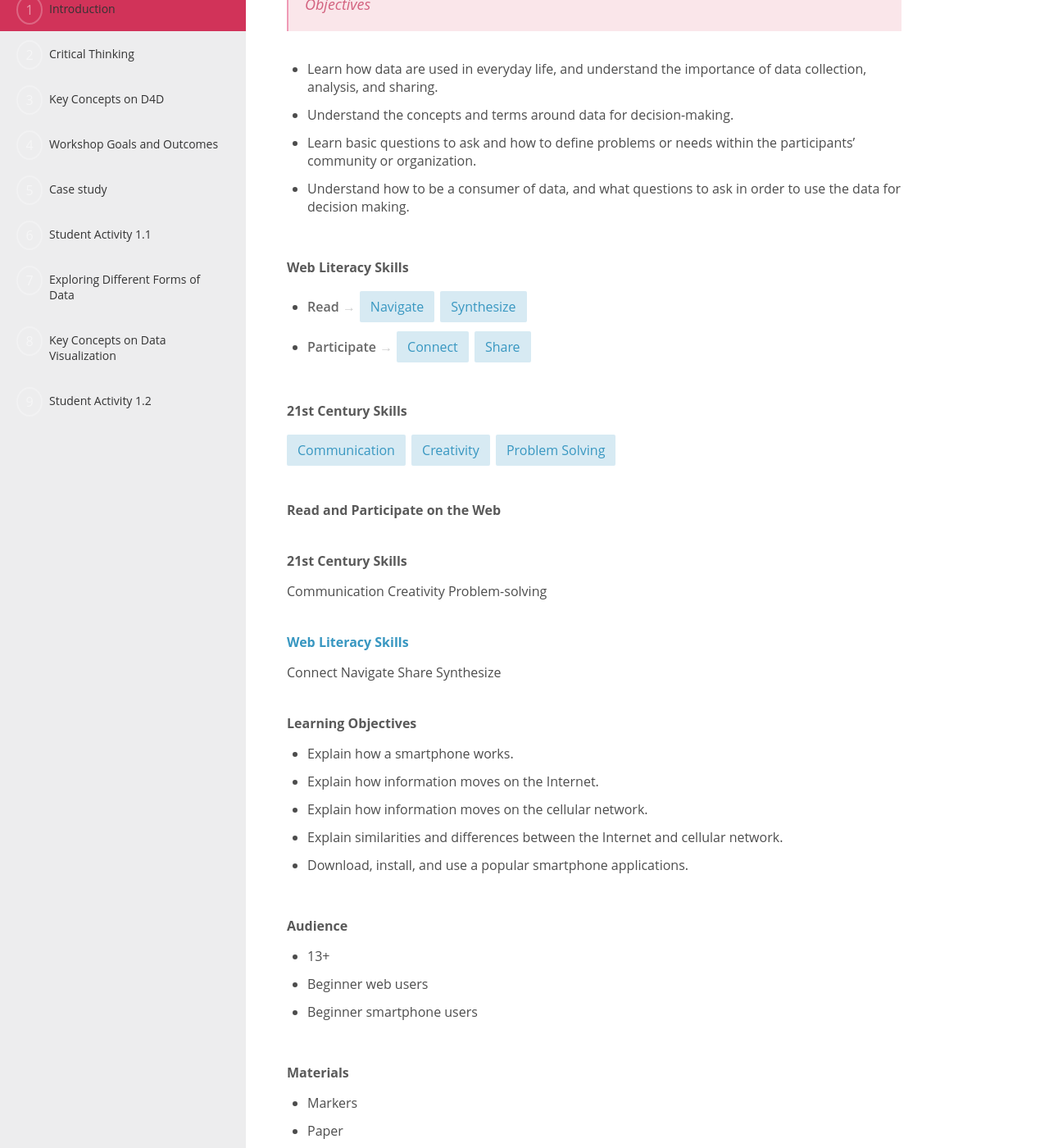
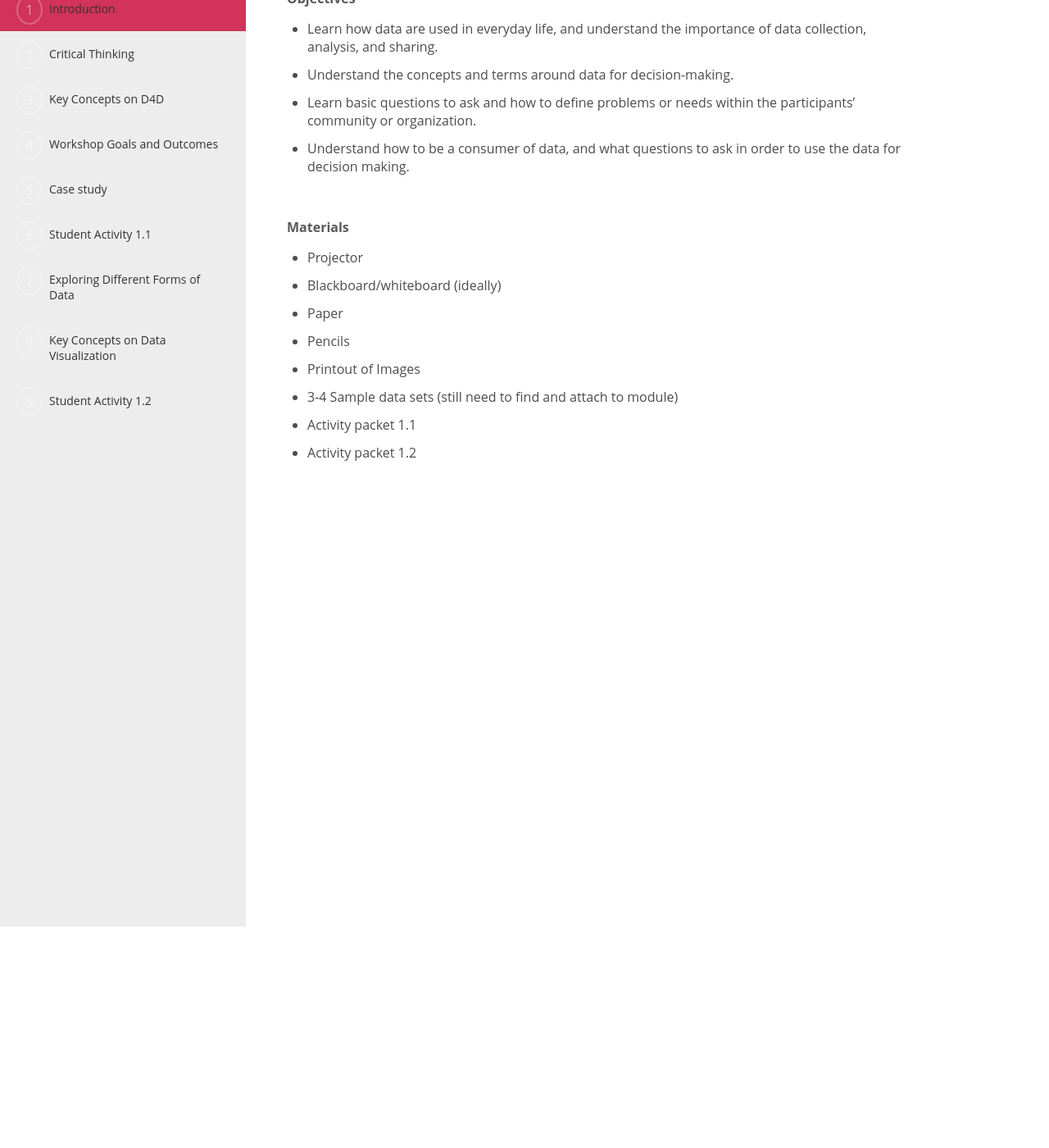
Before and after one commit to tascha/D4DM, a Jekyll site: the page module-one.html, which Jekyll copies as it is, in a window 1280 px wide and 1400 px high, scrolled down 270 px. Shown: the whole window at 82% size. Built offline with Jekyll 4.4.1, drawn with Linux system fonts in a browser that asks for light colours; nearby versions of some CDN libraries; some of the changed text lies outside the part shown.

Commit message:
Update module-one.html

```diff
--- a/module-one.html
+++ b/module-one.html
@@ -61,8 +61,8 @@
             3 hours
           </p>
 
-          <p class="summary">
-          Objectives
+          <!--<p class="summary">-->
+          <p><h4>Objectives</h4>
           <ul>
               <li>Learn how data are used in everyday life, and understand the importance of data collection, analysis, and sharing.</li>
               <li>Understand the concepts and terms around data for decision-making.</li>
@@ -71,7 +71,7 @@
           </ul>
           </p>
 
-          <h4>Web Literacy Skills</h4>
+          <!--<h4>Web Literacy Skills</h4>
              <ul class="skills-list">
               <li>
                 <h5>Read</h5>
@@ -106,38 +106,19 @@
           <span class="web-literacy">Connect</span>
           <span class="web-literacy">Navigate</span>
           <span class="web-literacy">Share</span>
-          <span class="web-literacy">Synthesize</span>
-
-
-          <h4>Learning Objectives</h4>
-
-          <ul>
-            <li>Explain how a smartphone works. </li>
-            <li>Explain how information moves on the Internet.</li>
-            <li>Explain how information moves on the cellular network.</li>
-            <li>Explain similarities and differences between the Internet and cellular network.</li>
-            <li>Download, install, and use a popular smartphone applications.</li>
-          </ul>
-
-          <h4>Audience</h4>
-
-          <ul>
-            <li>13+</li>
-            <li>Beginner web users</li>
-            <li>Beginner smartphone users</li>
-          </ul>
+          <span class="web-literacy">Synthesize</span>-->
 
           <h4>Materials</h4>
 
           <ul>
-            <li>Markers</li>
+            <li>Projector</li>
+            <li>Blackboard/whiteboard (ideally)</li>
             <li>Paper</li>
-            <li>Scissors</li>
-            <li>String</li>
-            <li>Tape</li>
-            <li>Local crafting supplies</li>
-            <li><a href="https://drive.google.com/a/mozillafoundation.org/file/d/0B-7F6kqkuFwdVVlkYWoxQUJDazg/view">Introduction Conversation Cards</li>
-              <li><a href="https://drive.google.com/a/mozillafoundation.org/file/d/0B0X05aIHuAbeVDJNbVJWQWZvekdQRmFyU3dvcHFVS2dGWWQw/view">GSMA Mobile Phone curriculum</a></li>
+            <li>Pencils</li>
+            <li>Printout of Images</li>
+            <li>3-4 Sample data sets (still need to find and attach to module)</li>
+            <li>Activity packet 1.1</li>
+            <li>Activity packet 1.2</li>
           </ul>
 
           <!--
```
